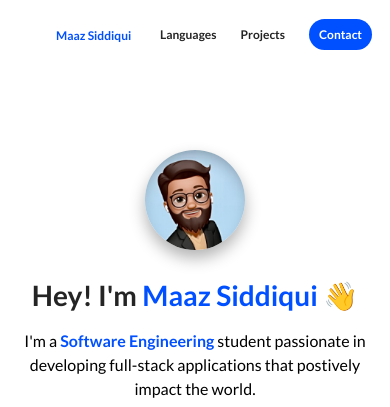
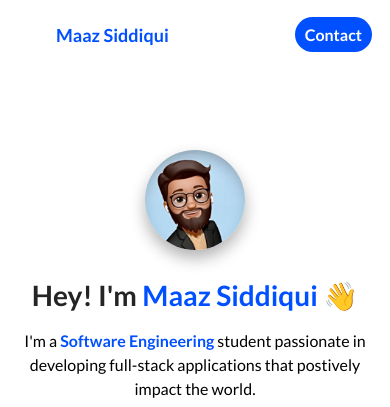
Before and after one commit to mbhsiddiqui/myWebsite, a plain HTML site: page index.html in a window 390 px wide. Shown: the top 407 px of the page. Drawn offline with Linux system fonts and the light colour scheme.

Commit message:
more layout fixes

```diff
--- a/css/styles.css
+++ b/css/styles.css
@@ -439,9 +439,9 @@ footer {
   }
 
   .personal__logo {
-    font-size: 12px;
+    font-size: 18px;
     position: relative;
-    margin-top: 14px;
+    margin-top: 10px;
   }
 
   .about-me__info--para {
@@ -475,11 +475,17 @@ footer {
   nav {
     height: 68px;
     padding: 0 6px;
-    font-size: 12px;
+    /* font-size: 12px; */
   }
 
   .nav__link:not(:last-child) {
     display: none;
+  }
+
+  .personal__logo {
+    /* font-size: 12px; */
+    /* position: relative; */
+    /* margin-top: 14px; */
   }
 
   .language {
--- a/index.html
+++ b/index.html
@@ -23,21 +23,21 @@
         <div class="personal__logo">Maaz Siddiqui</div>
       </div>
       <ul class="nav__link--list">
-        <li>
+        <li class="nav__link">
           <a
             href="#languages"
             class="nav__link--anchor link__hover-effect link__hover-effect--black"
             >Languages</a
           >
         </li>
-        <li>
+        <li class="nav__link">
           <a
             href="#projects"
             class="nav__link--anchor link__hover-effect link__hover-effect--black"
             >Projects</a
           >
         </li>
-        <li>
+        <li class="nav__link">
           <a
             href="mailto:maaz.haroon@gmail.com"
             class="nav__link--anchor nav__link--anchor-primary"
--- a/javascript/script.js
+++ b/javascript/script.js
@@ -10,7 +10,7 @@ window.addEventListener("scroll", () => {
     // Add your code for screens with a max-width of 768px here
     if (rect.top + 10 <= navHeight) {
       imgB.style.transform = "scale(1)";
-      nav.style.borderRadius = "5%";
+      nav.style.borderRadius = "3%";
       nav.style.boxShadow = "0 2px 12px rgba(0, 0, 0, 0.3)";
     } else {
       imgB.style.transform = "scale(0)";
```
